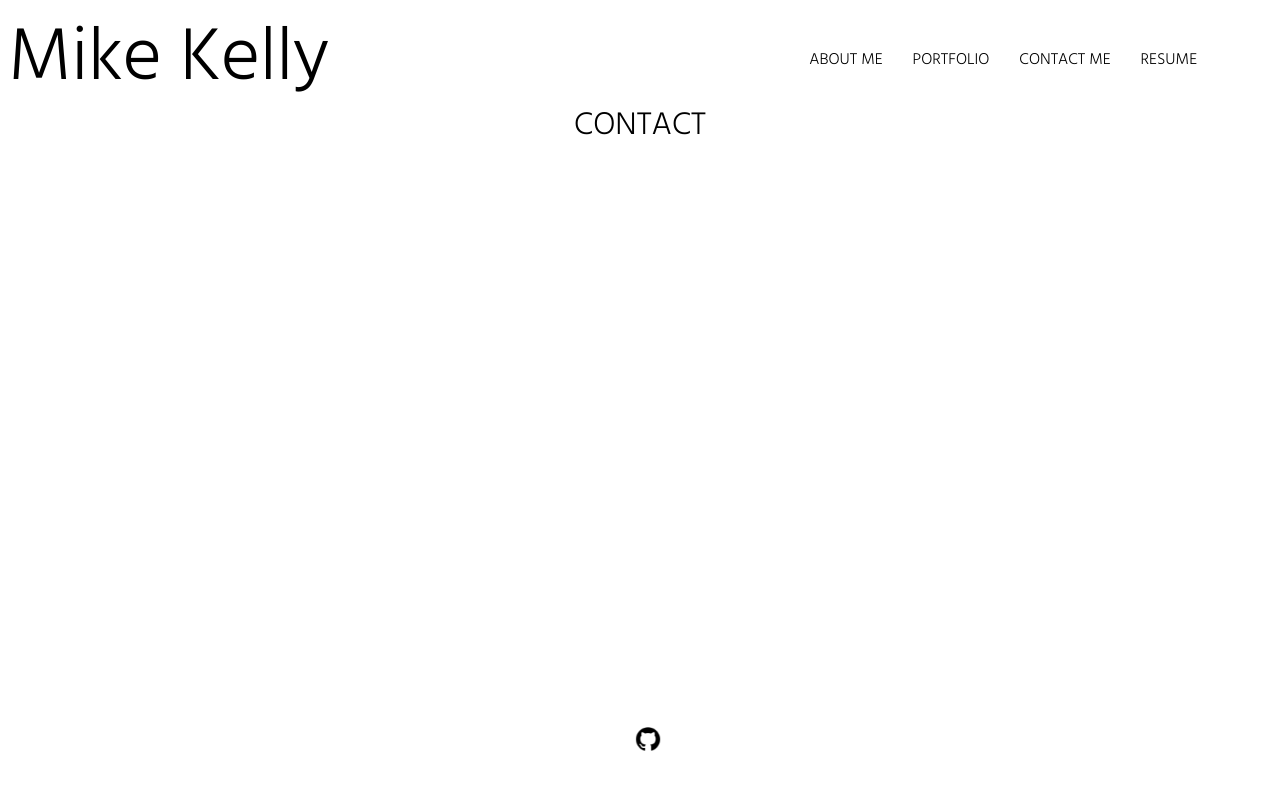
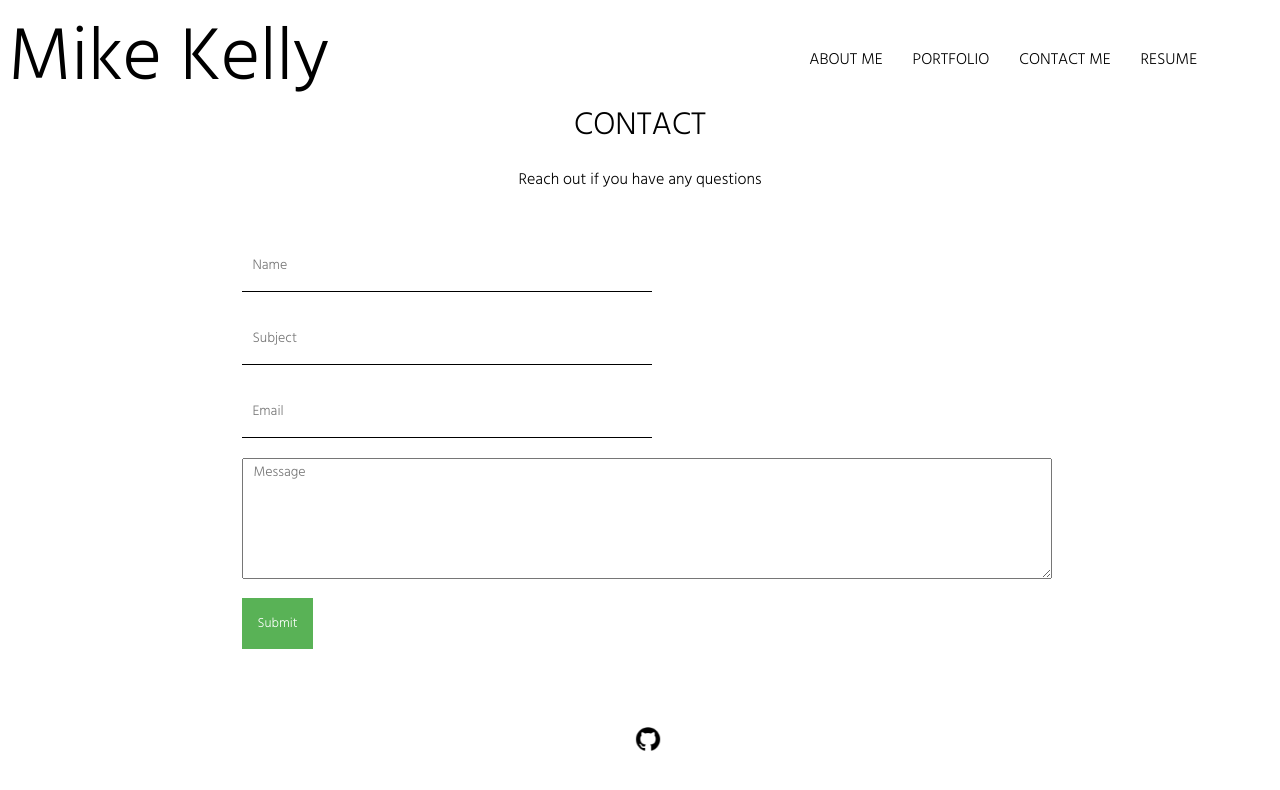
Before and after one commit to mikeforge/React-Portfolio, a React (Create React App) app: page /contact in a window 1280 px wide. Shown: the top 790 px of the page. Built offline with nearby package versions, Linux system fonts and the light colour scheme.

Commit message:
working on page layout - contact form

```diff
--- a/src/App.js
+++ b/src/App.js
@@ -1,6 +1,10 @@
 import React from 'react';
 import { Routes, Route } from 'react-router-dom'
 import { Header, Footer, PageTitle } from './components/common';
+import Contact from './components/contact/Contact';
+import Portfolio from './components/portfolio/Portfolio';
+import Resume from './components/resume/Resume';
+import About from './components/about/About';
 import './style.css';
 
 
@@ -10,20 +14,18 @@ const App = () => {
     <div>
         <Header />
             <Routes>
-                <Route path='/about' element={<PageTitle title='About Me' />} />
+                <Route path='/about' element={<><PageTitle title='About Me' /> <About /></>} />
 
-                <Route path='/portfolio' element={<PageTitle title='Portfolio' />} />
+                <Route path='/portfolio' element={<><PageTitle title='Portfolio' /> <Portfolio /></>} />
 
-                <Route path='/contact' element={<PageTitle title='Contact' />} />
+                <Route path='/contact' element={<><PageTitle title='Contact' /> <Contact /></>} />
 
-                <Route path='/resume' element={<PageTitle title='Resume' />} />
+                <Route path='/resume' element={<><PageTitle title='Resume' /> <Resume /></>} />
 
-                <Route path='/' element={<PageTitle title='Home' />} />
+                <Route path='/' element={<><PageTitle title='About Me' /> <About /></>} />
 
 
             </Routes>
-
-
         <Footer />
         </div>
 
--- /dev/null
+++ b/src/components/about/About.jsx
@@ -0,0 +1,12 @@
+import './about.css'
+
+const About = () => {
+  return (
+    <div className="about">
+      Details about me here
+
+    </div>
+  )
+}
+
+export default About
--- a/src/components/intro/intro.css
+++ b/src/components/about/about.css
@@ -1,11 +1,11 @@
-.intro{
+.about{
     display: flex;
 }
 
-.intro-left{
+.about-left{
     flex:1;
 }
 
-.intro-right{
+.about-right{
     flex:1;
 }
--- a/src/components/common/header/Header.jsx
+++ b/src/components/common/header/Header.jsx
@@ -1,4 +1,5 @@
 import React from 'react';
+import { Link } from 'react-router-dom';
 import { Navbar } from '../../common';
 
 import './Header.css';
@@ -8,7 +9,7 @@ const Header = () => {
         <section className='header'>
             <section className='header-main'>
             <section className='header-left_name'>
-                <a href='/' className='header-name'>Mike Kelly</a>
+                <Link to='/' className='header-name'>Mike Kelly</Link>
             </section>
             <section className='header-navbar'>
                 <section className='header-navigation'>
--- /dev/null
+++ b/src/components/contact/Contact.jsx
@@ -0,0 +1,21 @@
+import React from 'react';
+import './contact.css';
+
+const Contact = () => {
+    return (
+        <div className='c'>
+            <div className='c-mid'>
+                <p className='c-desc'>Reach out if you have any questions</p>
+                <form>
+                    <input type='text' placeholder="Name" name="user_name" />
+                    <input type='text' placeholder="Subject" name="user_subject" />
+                    <input type='text' placeholder="Email" name="user_email" />
+                    <textarea rows="5" placeholder='Message' name='message' />
+                    <button>Submit</button>
+                </form>
+            </div>
+        </div>
+    )
+}
+
+export default Contact
--- /dev/null
+++ b/src/components/contact/contact.css
@@ -0,0 +1,118 @@
+.c {
+    height: 100vh;
+    position: relative;
+  }
+
+  .c-bg {
+    width: 20px;
+    height: 100%;
+    background-color: #59b256;
+    position: absolute;
+  }
+
+  .c-wrapper {
+    padding: 50px;
+    display: flex;
+  }
+
+  .c-left {
+    flex: 1;
+  }
+
+  .c-mid {
+    flex: 1;
+    display: flex;
+    flex-direction: column;
+    align-items: center;
+    justify-content: center;
+  }
+
+  .c-title {
+    font-size: 60px;
+    width: 80%;
+  }
+
+  .c-info-item {
+    display: flex;
+    align-items: center;
+    margin: 50px 0px;
+    font-weight: 300;
+    width: 70%;
+  }
+
+  .c-icon {
+    width: 30px;
+    height: 30px;
+    margin-right: 20px;
+  }
+
+  .c-desc {
+    font-weight: 200;
+  }
+
+  form {
+    margin-top: 20px;
+  }
+
+  input {
+    width: 50%;
+    height: 50px;
+    border: none;
+    border-bottom: 1px solid black;
+    margin: 10px 0px;
+    font-size: 14px;
+    padding-left: 10px;
+  }
+
+  textarea {
+    width: 100%;
+    margin: 10px 0px;
+    font-size: 14px;
+    padding-left: 10px;
+  }
+
+  button {
+    border: none;
+    padding: 15px;
+    background-color: #59b256;
+    color: white;
+    font-weight: 500;
+    cursor: pointer;
+  }
+
+  @media screen and (max-width: 480px) {
+    .c-wrapper {
+      flex-direction: column;
+      padding: 0px 50px;
+    }
+
+    .c-title {
+      font-size: 30px;
+    }
+
+    .c-info-item {
+      margin: 20px 0px;
+      width: 100%;
+    }
+
+    .c-desc {
+      display: none;
+    }
+
+    form {
+      margin-top: 0px;
+      display: flex;
+      flex-wrap: wrap;
+    }
+
+    input {
+      width: 35%;
+      height: 40px;
+      margin: 10px;
+      margin-left: 0;
+    }
+
+    button {
+      margin-top: 10px;
+    }
+  }
--- /dev/null
+++ b/src/components/portfolio/Portfolio.jsx
@@ -0,0 +1,11 @@
+import React from 'react'
+
+const Portfolio = () => {
+  return (
+    <div>
+      Portfolio content
+    </div>
+  )
+}
+
+export default Portfolio
--- /dev/null
+++ b/src/components/resume/Resume.jsx
@@ -0,0 +1,11 @@
+import React from 'react'
+
+const Resume = () => {
+  return (
+    <div>
+      Resume details here
+    </div>
+  )
+}
+
+export default Resume
```
Also changed, not shown: src/components/intro/intro.jsx (deleted, +0 -13 lines), src/components/portfolio/Portfolio.css (added), src/components/resume/Resume.css (added).
